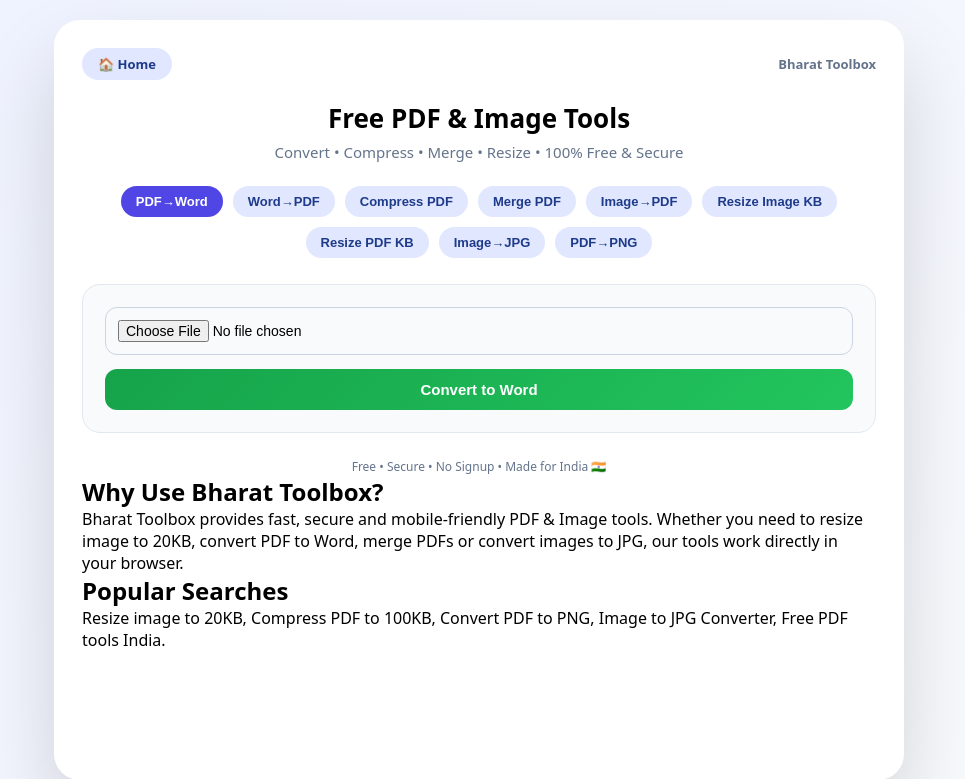
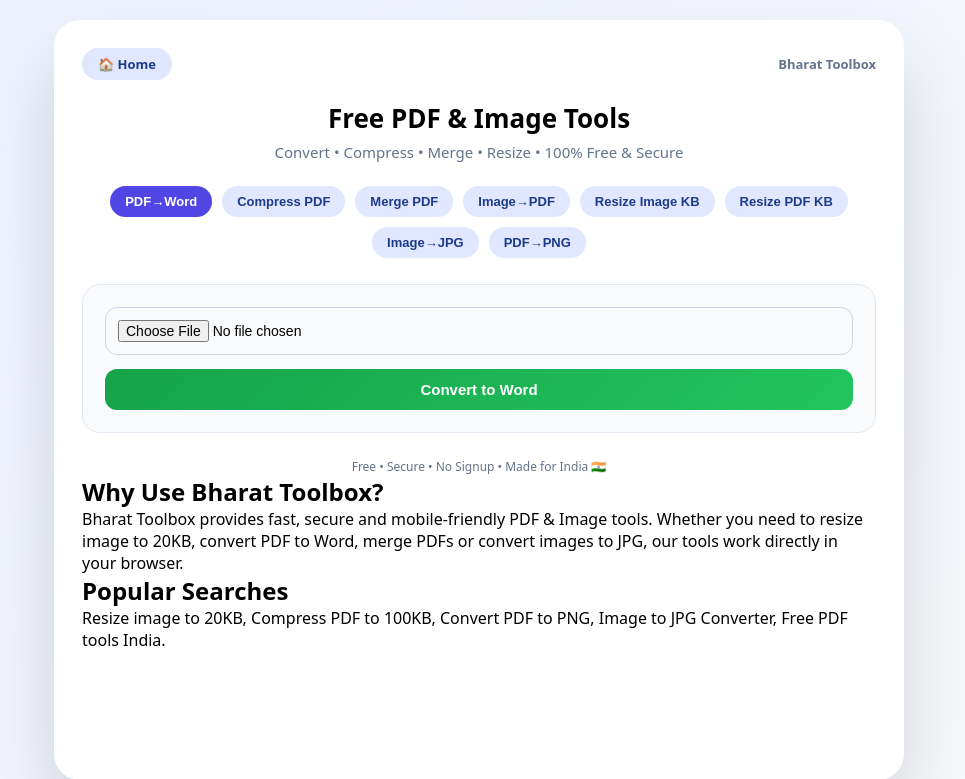
Before and after one commit to nr1432r-pixel/bharattoolbox, a Flask app: a page that uses templates/PDF Tools.html in a window 1280 px wide. Shown: the top 779 px of the page, without its empty margins (161-1126 px from the left). Run offline with Flask 3, Linux system fonts and the light colour scheme; some libraries are stand-ins or nearby versions.

Commit message:
Update PDF Tools.html

```diff
--- a/templates/PDF Tools.html
+++ b/templates/PDF Tools.html
@@ -207,7 +207,6 @@ h1{font-size:20px}
 
 <div class="tabs">
 <button class="active" onclick="showTool('pdf2word',this)">PDF→Word</button>
-<button onclick="showTool('word2pdf',this)">Word→PDF</button>
 <button onclick="showTool('compress',this)">Compress PDF</button>
 <button onclick="showTool('merge',this)">Merge PDF</button>
 <button onclick="showTool('imagepdf',this)">Image→PDF</button>
@@ -217,86 +216,62 @@ h1{font-size:20px}
 <button onclick="showTool('pdf2png',this)">PDF→PNG</button>
 </div>
 
-<!-- Keep your tool forms same here -->
-<!-- PDF TO WORD -->
 <div class="tool" id="pdf2word" style="display:block;">
-<form action="/pdf-to-word" method="POST" enctype="multipart/form-data">
+<form action="/pdf-to-word" method="POST" enctype="multipart/form-data" onsubmit="handleSubmit(event)">
 <input type="file" name="file" accept=".pdf" required>
 <button type="submit">Convert to Word</button>
 </form>
 </div>
 
-<!-- WORD TO PDF -->
-<div class="tool" id="word2pdf">
-<form action="/word-to-pdf" method="POST" enctype="multipart/form-data">
-<input type="file" name="file" accept=".doc,.docx" required>
-<button type="submit">Convert to PDF</button>
-</form>
-</div>
-
-<!-- COMPRESS PDF -->
 <div class="tool" id="compress">
-<form action="/compress-pdf" method="POST" enctype="multipart/form-data">
+<form action="/compress-pdf" method="POST" enctype="multipart/form-data" onsubmit="handleSubmit(event)">
 <input type="file" name="file" accept=".pdf" required>
 <button type="submit">Compress PDF</button>
 </form>
 </div>
 
-<!-- MERGE PDF -->
 <div class="tool" id="merge">
-<form action="/merge-pdf" method="POST" enctype="multipart/form-data">
-<input type="file" name="files" accept=".pdf" multiple required>
+<form action="/merge-pdf" method="POST" enctype="multipart/form-data" onsubmit="handleSubmit(event)">
+<input type="file" name="files" multiple required>
 <button type="submit">Merge PDFs</button>
 </form>
 </div>
 
-<!-- IMAGE TO PDF -->
 <div class="tool" id="imagepdf">
-<form action="/image-to-pdf" method="POST" enctype="multipart/form-data">
-<input type="file" name="file" accept=".jpg,.jpeg,.png" multiple required>
+<form action="/image-to-pdf" method="POST" enctype="multipart/form-data" onsubmit="handleSubmit(event)">
+<input type="file" name="file" multiple required>
 <button type="submit">Convert Images to PDF</button>
 </form>
 </div>
 
-<!-- RESIZE IMAGE -->
 <div class="tool" id="resizeimg">
-<form action="/resize-image" method="POST" enctype="multipart/form-data">
-<input type="file" name="file" accept=".jpg,.jpeg,.png" required>
-<input type="number" name="target_kb" placeholder="Enter Target KB (e.g 20)" required>
+<form action="/resize-image" method="POST" enctype="multipart/form-data" onsubmit="handleSubmit(event)">
+<input type="file" name="file" required>
+<input type="number" name="target_kb" placeholder="Target KB (e.g 20)" required>
 <button type="submit">Resize Image</button>
 </form>
 </div>
 
-<!-- RESIZE PDF -->
 <div class="tool" id="resizepdf">
-<form action="/resize-pdf" method="POST" enctype="multipart/form-data">
-<input type="file" name="file" accept=".pdf" required>
-<input type="number" name="target_kb" placeholder="Enter Target KB (e.g 100)" required>
+<form action="/resize-pdf" method="POST" enctype="multipart/form-data" onsubmit="handleSubmit(event)">
+<input type="file" name="file" required>
+<input type="number" name="target_kb" placeholder="Target KB (e.g 100)" required>
 <button type="submit">Resize PDF</button>
 </form>
 </div>
 
- <!-- Image to JPG -->
 <div class="tool" id="img2jpg">
-  <form action="/image-to-jpg" method="POST" enctype="multipart/form-data">
-
-    <input type="file" name="file" accept="image/png,image/webp,image/jpeg" required>
-
-    <button type="submit">Convert to JPG</button>
-
-  </form>
+<form action="/image-to-jpg" method="POST" enctype="multipart/form-data" onsubmit="handleSubmit(event)">
+<input type="file" name="file" required>
+<button type="submit">Convert to JPG</button>
+</form>
 </div>
 
-
-<!-- PDF to PNG -->
 <div class="tool" id="pdf2png">
-  <form action="/pdf-to-png" method="POST" enctype="multipart/form-data">
-
-    <input type="file" name="file" accept="application/pdf" required>
-
-    <button type="submit">Convert All Pages to PNG</button>
-
-  </form>
+<form action="/pdf-to-png" method="POST" enctype="multipart/form-data" onsubmit="handleSubmit(event)">
+<input type="file" name="file" required>
+<button type="submit">Convert to PNG</button>
+</form>
 </div>
 
 <div class="footer">
```
